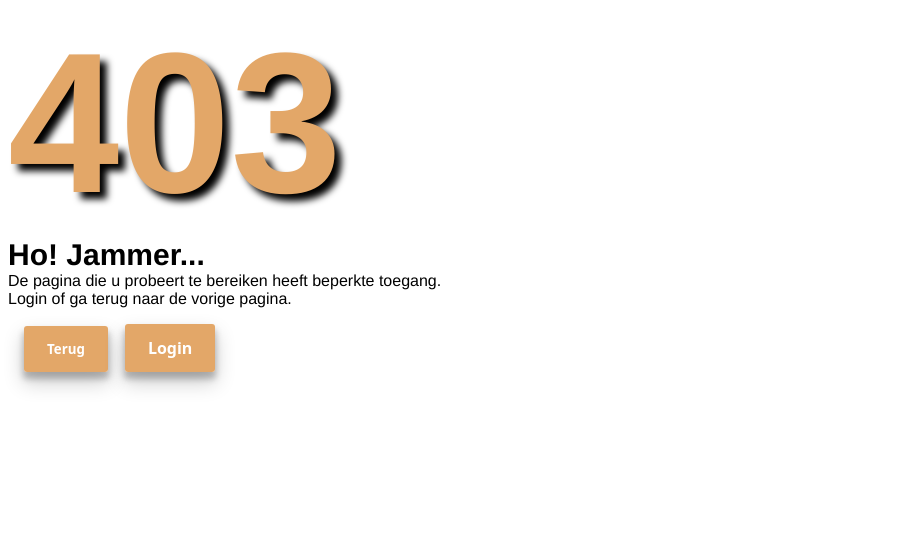
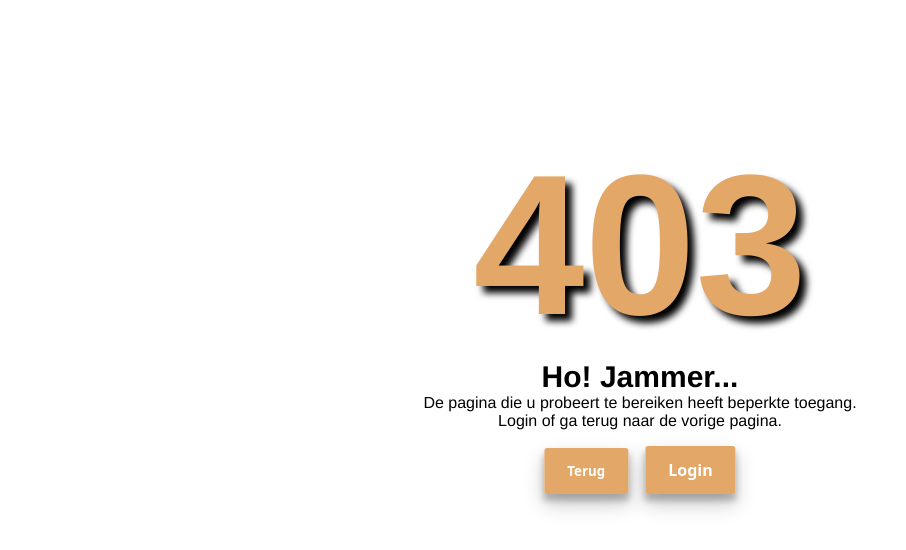
Before and after one commit to Luca1g40/Happlication, a React (Create React App) app in the folder src/frontend/frontendhapp/src/: page /error403 in a window 1280 px wide. Shown: the top 550 px of the page, without its empty margins (0-906 px from the left). Built offline with nearby package versions, Linux system fonts and the light colour scheme; the HTML template or start-up script is replaced by a standard one.

Commit message:
403 page content is centered

```diff
--- a/src/frontend/frontendhapp/src/pages/Error403Page.jsx
+++ b/src/frontend/frontendhapp/src/pages/Error403Page.jsx
@@ -8,7 +8,7 @@ export default function Error403Page() {
 
     return (
         <>
-            <div className="container2">
+            <div className="container403">
                 <div className={"error-title"}>403</div>
                 <div className={"error-subtitle"}>Ho! Jammer...</div>
                 <div>De pagina die u probeert te bereiken heeft beperkte toegang.</div>
--- a/src/frontend/frontendhapp/src/styles/Errors.css
+++ b/src/frontend/frontendhapp/src/styles/Errors.css
@@ -1,3 +1,13 @@
+.container403{
+    margin: 0;
+    position: absolute;
+    top: 40%;
+    left: 50%;
+    -ms-transform: translate(-50%, -50%);
+    transform: translate(-50%, -50%);
+    text-align: center;
+}
+
 .error-title {
     font-size: 200px;
     color: #e3a768;
```
